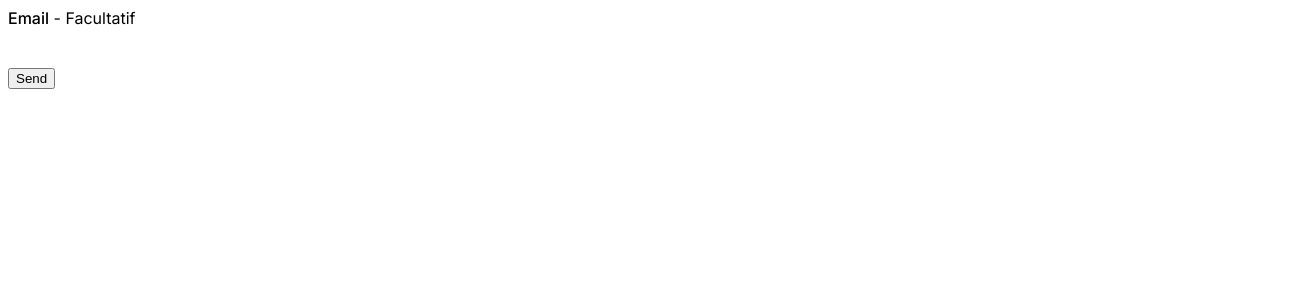
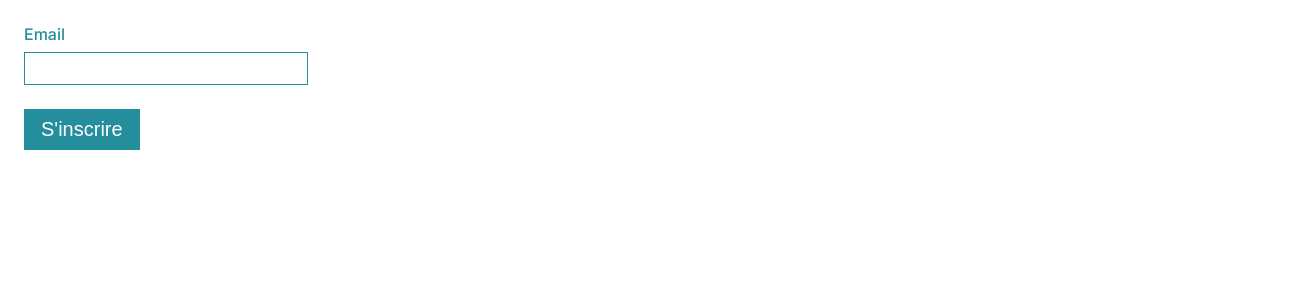
Before and after one commit to desoindx/ambitions-transitions-form, a Next.js app: page / in a window 1280 px wide. Shown: the top 300 px of the page, 1304 px wide, since content can reach past the window. Built offline with nearby package versions, Linux system fonts and the light colour scheme.

Commit message:
style a bit

```diff
--- /dev/null
+++ b/src/form/Form.module.css
@@ -0,0 +1,30 @@
+.form {
+  padding: 1rem;
+}
+
+.button {
+  margin-top: 1.5rem;
+
+  color: white;
+  cursor: pointer;
+  background: #248e9c;
+  padding: 0.5rem 1rem;
+  border-radius: 0px;
+  border-width: 1px;
+  border-color: #248e9c;
+  border-style: solid;
+  font-size: 1.25rem;
+
+  &:hover {
+    background: #16555e;
+  }
+
+  &:focus-visible {
+    outline: 3px solid #248e9c;
+    outline-offset: 2px;
+  }
+
+  &:focus:not(:focus-visible) {
+    outline: none;
+  }
+}
--- a/src/form/Form.tsx
+++ b/src/form/Form.tsx
@@ -5,6 +5,7 @@ import Input from "./Input";
 import axios from "axios";
 import { ZodError } from "zod";
 import { InscriptionCommandValidation } from "@/utils";
+import styles from "./Form.module.css";
 
 const Form = () => {
   const [email, setEmail] = useState("");
@@ -30,7 +31,7 @@ const Form = () => {
       setSent(true);
     } else {
       const input = document.getElementById(
-        `input-${body.error.issues[0].path[0]}`,
+        `input-${body.error.issues[0].path[0]}`
       );
       if (input) {
         input.scrollIntoView({ behavior: "smooth" });
@@ -43,7 +44,7 @@ const Form = () => {
   };
 
   return (
-    <form onSubmit={onSubmit} noValidate>
+    <form className={styles.form} onSubmit={onSubmit} noValidate>
       <Input
         label="Email"
         type="email"
@@ -51,8 +52,11 @@ const Form = () => {
         value={email}
         onChange={(e) => setEmail(e.target.value)}
         errors={errors}
+        required
       />
-      <button type="submit">Send</button>
+      <button className={styles.button} type="submit">
+        S'inscrire
+      </button>
     </form>
   );
 };
--- a/src/form/Input.module.css
+++ b/src/form/Input.module.css
@@ -6,7 +6,7 @@
 }
 
 .label {
-  color: var(--neutral-80);
+  color: #248e9c;
   display: inline-block;
   font-weight: 500;
   margin-bottom: 0.5rem;
@@ -25,37 +25,33 @@
 
 .input {
   align-items: center;
-  background: var(--neutral-10);
   border: unset;
-  border-bottom: 2px solid var(--neutral-60);
-  border-radius: 0.5rem 0.5rem 0rem 0rem;
-  color: var(--neutral-70);
+  color: #248e9c;
   display: flex;
   gap: 0.5rem;
   min-width: 7.5rem;
   padding: 0.5rem 1rem;
   position: relative;
   width: 100%;
+  border-radius: 0px;
+  border-width: 1px;
+  border-color: #248e9c;
+  border-style: solid;
+  max-width: 250px;
+  width: 100%;
 
   &:hover {
-    border-bottom: 2px solid var(--primary-50);
+    border-color: #16555e;
   }
 
-  &:focus {
-    outline: 3px solid var(--primary-40);
-    outline-offset: 2px;
-  }
-
-  &:disabled {
-    background: var(--neutral-10);
-    border-bottom: 2px solid var(--neutral-20);
-    color: var(--neutral-30);
+  &:focus-visible {
+    outline: 1px solid #248e9c;
   }
 }
 
 .error {
   align-items: center;
-  color: var(--critical-50);
+  color: #b31800;
   display: flex;
   gap: 0.25rem;
   margin-top: 0.5rem;
--- a/src/utils.ts
+++ b/src/utils.ts
@@ -1,7 +1,9 @@
 import { z } from "zod";
 
 export const InscriptionCommandValidation = z.object({
-  email: z.string().email(),
+  email: z
+    .string({ required_error: "Veuillez renseigner un email valide." })
+    .email({ message: "Veuillez renseigner un email valide." }),
 });
 
 export type InscriptionCommand = z.infer<typeof InscriptionCommandValidation>;
```
